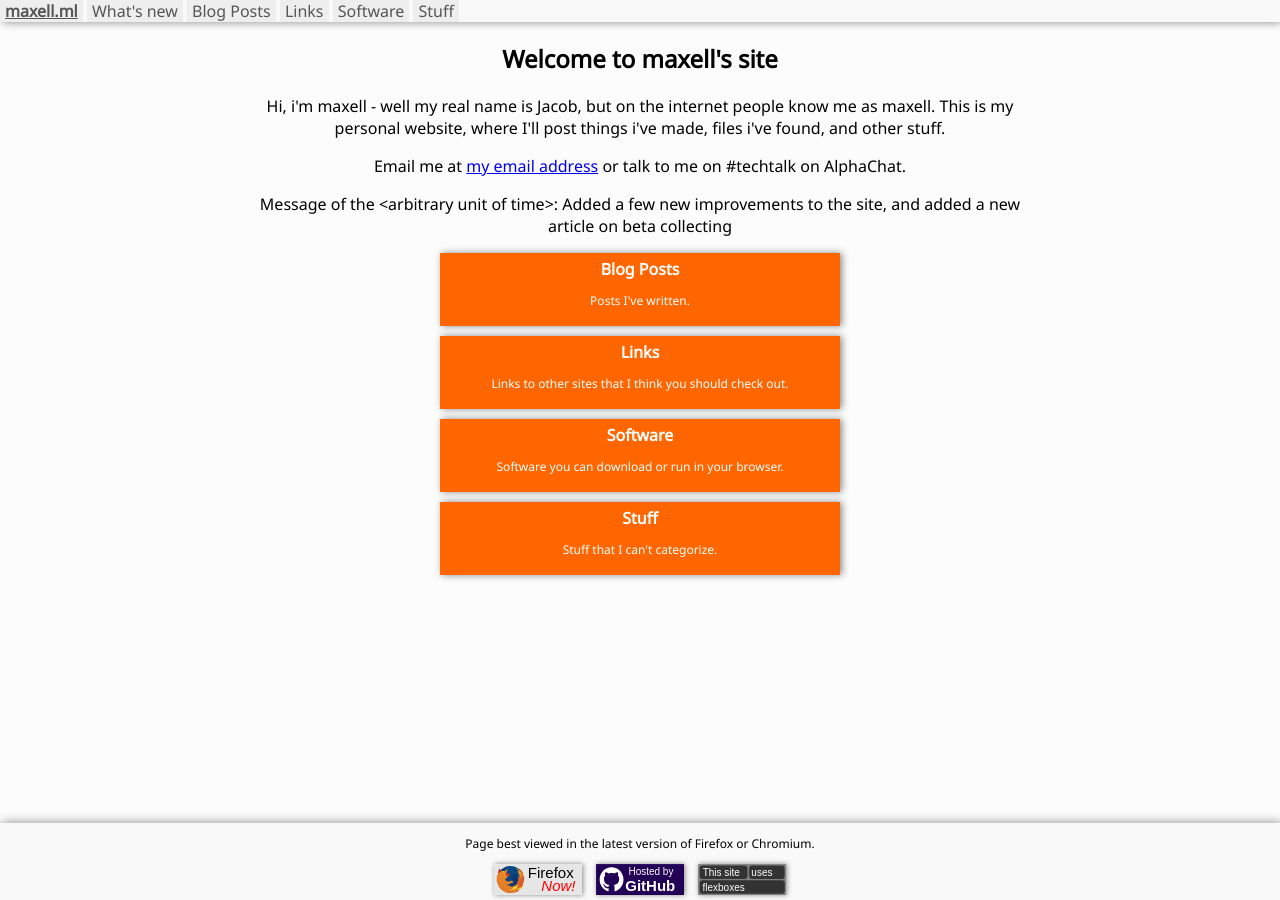
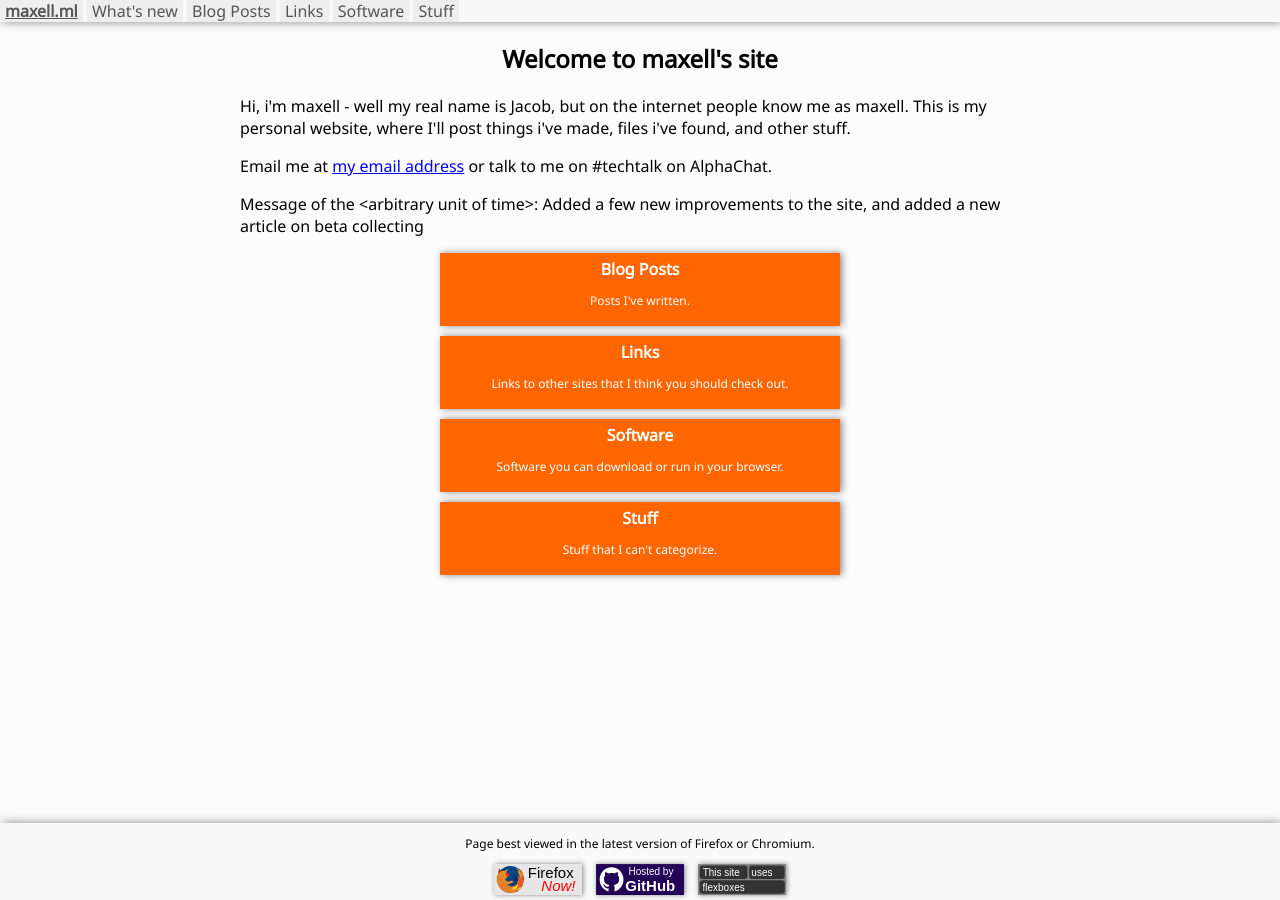
Before and after one commit to TheUltimateHacker/maxellnormalbias.github.io, a Jekyll site: the page built from index.html, in a window 1280 px wide. Built offline with Jekyll 4.4.1, drawn with Linux system fonts in a browser that asks for light colours.

Commit message:
*bangs head against wall*

```diff
--- a/_posts/2015-09-22-windowsbetas.markdown
+++ b/_posts/2015-09-22-windowsbetas.markdown
@@ -4,7 +4,7 @@ category: blog
 layout: post
 ---
 
-I don't know why people collect Windows betas. It's baffling to me. I've asked this before, actually, on the #nttalk IRC channel. What I got was simply answers like "to explore the history". And this artice is about _why_ do you want to explore this history?
+I don't know why people collect Windows betas. It's baffling to me. I've asked this before, actually, on the #nttalk IRC channel. What I got was simply answers like "to explore the history". And this article is about _why_ you would want to explore that history.
 
 ### Disclaimer
 
--- a/index.html
+++ b/index.html
@@ -4,15 +4,15 @@ layout: default
 
 <h2>Welcome to maxell's site</h2>
 
-<p class="center">
+<p>
 	Hi, i'm maxell - well my real name is Jacob, but on the internet people know me as maxell.
 	This is my personal website, where I'll post things i've made, files i've found,
 	and other stuff.
 </p>
-<p class="center">
+<p>
 	Email me at <a href="mailto:0087yugbocaj@gmail.com">my email address</a> or talk to me on #techtalk on AlphaChat.
 </p>
-<p class="center">
+<p>
 	Message of the &lt;arbitrary unit of time&gt;: {{site.motd}}
 </p>
 
```
